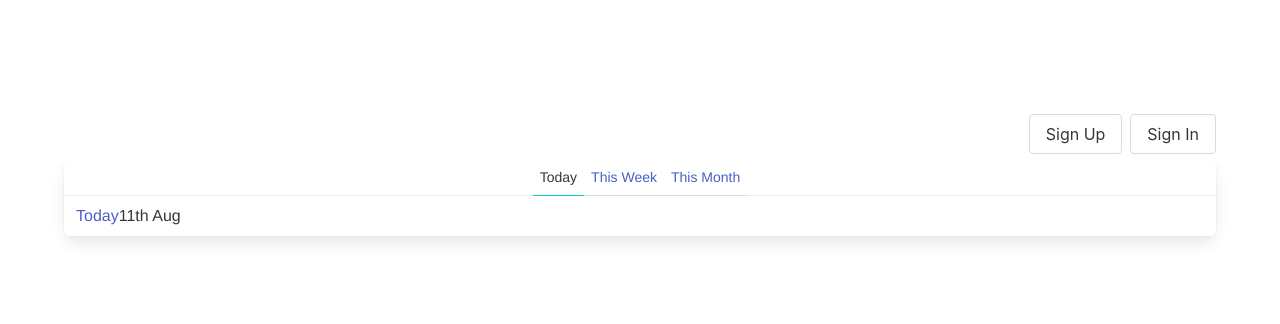
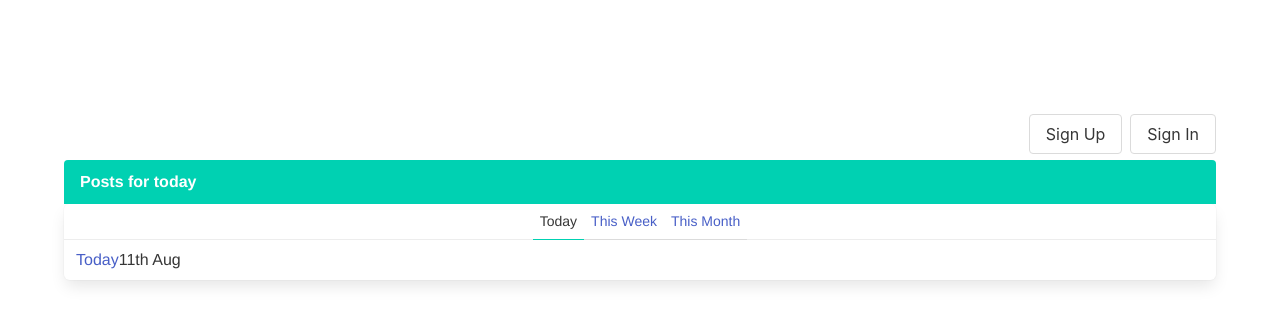
Before and after one commit to yokoto/vuejs-composition-api, a Vue app: page / in a window 1280 px wide. Shown: the top 324 px of the page. Built offline with nearby package versions, Linux system fonts and the light colour scheme.

Commit message:
add rendering post html

```diff
--- a/src/components/PostViewer.vue
+++ b/src/components/PostViewer.vue
@@ -1,4 +1,7 @@
 <template>
+  <div class="columns">
+    <div class="colum" />
+    <div class="column is-two-thirds">
       <router-link
         v-if="conEdit"
         :to="`/posts/${post.id}/edit`"
@@ -8,6 +11,11 @@
       Edit
       </router-link>
       <h1>{{ post.title }}</h1>
+      <div v-html="post.html" />
+    </div>
+
+    <div class="colum" />
+  </div>
 </template>
 
 <script lang="ts">
--- a/src/components/Timeline.vue
+++ b/src/components/Timeline.vue
@@ -1,4 +1,9 @@
 <template>
+  <div class="message is-primary is-marginless">
+    <div class="message-header">
+      <div>Posts for {{ currentPeriod.toLowerCase() }}</div>
+    </div>
+  </div>
   <nav class="is-primary panel">
     <span class="panel-tabs">
       <a
--- a/src/main.ts
+++ b/src/main.ts
@@ -29,6 +29,7 @@ axios.post = async (url: string, payload: any) => {
     const id = random(100, 100000)
     await delay()
     const post: Post = {
+      ...payload,
       id: id.toString(),
       title: payload.title,
       created: payload.created,
```
Lines whose indentation alone changed are shown as unchanged.
